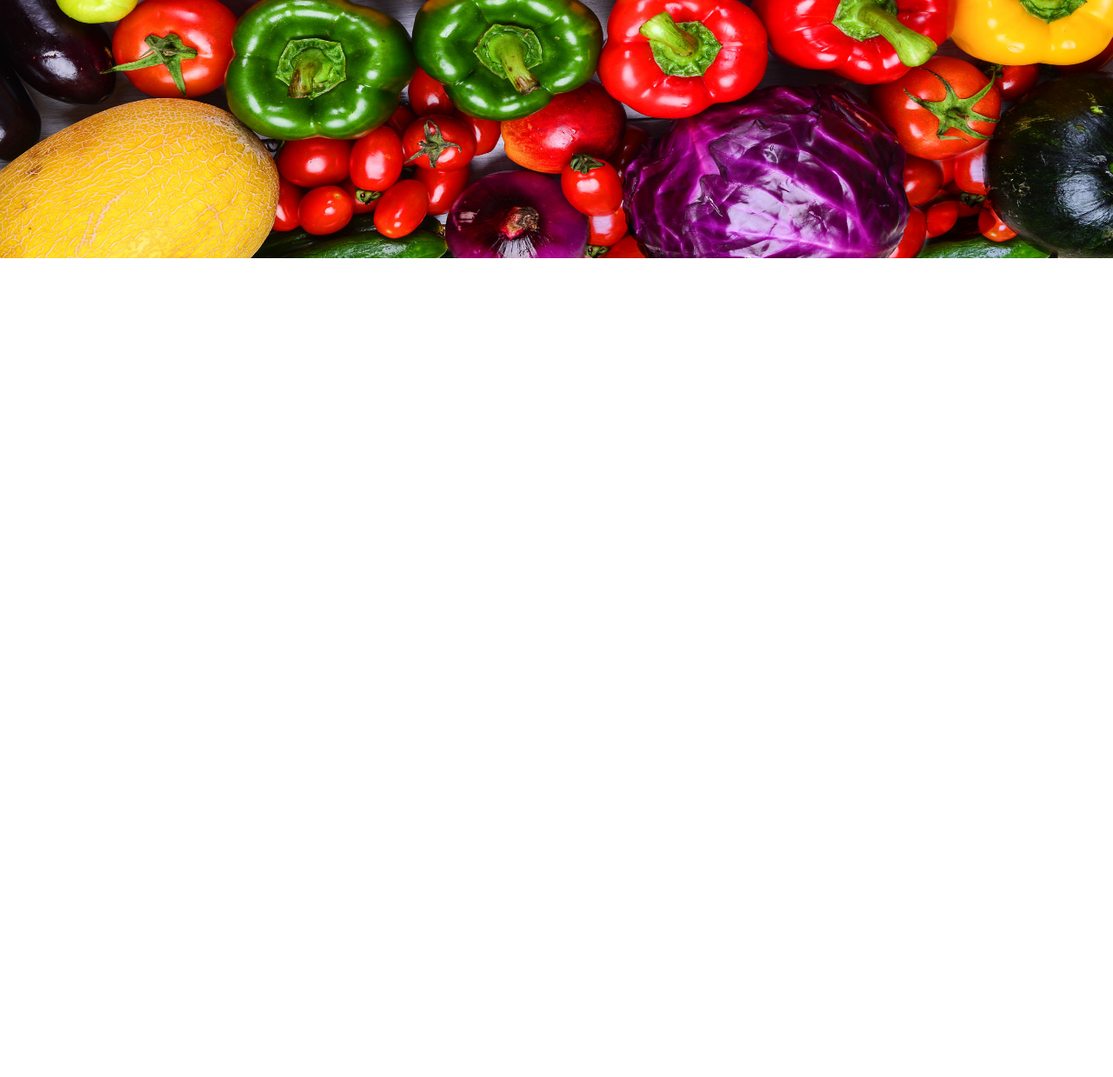
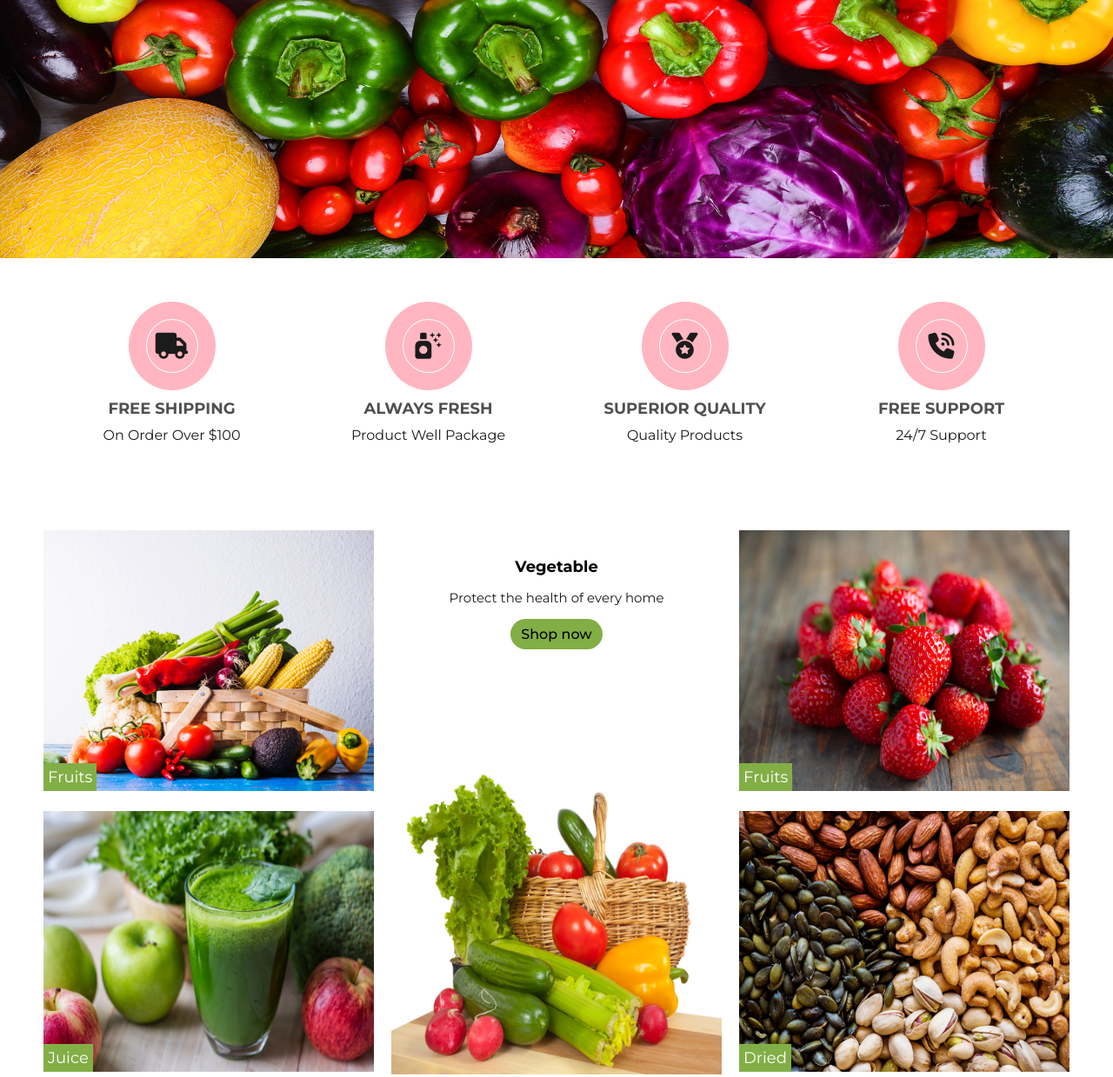
Before and after one commit to SanjayMaity15/VEGEFOOD_PROJECT, a website built with Vite: page index.html in a window 1280 px wide. Shown: the part 503-1742 px from the top of the page at 87% size. Before the commit the page ends 803 px from the top, so only its background shows below. Built offline with nearby package versions, Linux system fonts and the light colour scheme.

Commit message:
product listing complete

```diff
--- a/index.html
+++ b/index.html
@@ -88,7 +88,7 @@
   <main>
 
     <section>
-      <div  class="hero-section">
+      <div class="hero-section">
         <div class="bg-hero bg-first hero-bg-active">
           <img src="./images/bg_1.jpg" alt="" srcset="">
           <h1 class="main-heading">We serve fresh vegetable & fruits</h1>
@@ -100,6 +100,68 @@
         <div class="bg-hero bg-third">
           <img src="./images/bg_3.jpg" alt="" srcset="">
           <h1 class="main-heading">We ensure secure packaging of food</h1>
+        </div>
+      </div>
+    </section>
+
+    <section>
+      <div class="feature-section container">
+        <div class="feature-card">
+          <p class="feature-icon-holder">
+            <i class="fa-solid fa-truck feature-icon"></i>
+          </p>
+          <h3 class="feature-heading">Free shipping</h3>
+          <p class="feature-condition">on order over $100</p>
+        </div>
+        <div class="feature-card">
+          <p class="feature-icon-holder">
+            <i class="fa-solid fa-spray-can-sparkles feature-icon"></i>
+          </p>
+          <h3 class="feature-heading">Always fresh</h3>
+          <p class="feature-condition">product well package</p>
+        </div>
+        <div class="feature-card">
+          <p class="feature-icon-holder">
+            <i class="fa-solid fa-medal feature-icon"></i>
+          </p>
+          <h3 class="feature-heading">Superior quality</h3>
+          <p class="feature-condition">quality products</p>
+        </div>
+        <div class="feature-card">
+          <p class="feature-icon-holder">
+            <i class="fa-solid fa-phone-volume feature-icon"></i>
+          </p>
+          <h3 class="feature-heading">Free support</h3>
+          <p class="feature-condition">24/7 support</p>
+        </div>
+      </div>
+    </section>
+
+    <section>
+      <div class="product-listing container">
+        <div class="product-card">
+          <img src="./public/images/category-1.jpg" alt="">
+          <span>Fruits</span>
+        </div>
+        <div class="product-card span-2">
+          <img src="./public/images/category.jpg" alt="">
+          <div class="product-text">
+            <h4>vegetable</h4>
+            <p>Protect the health of every home</p>
+            <button>Shop now</button>
+          </div>
+        </div>
+        <div class="product-card">
+          <img src="./public/images/category-2.jpg" alt="">
+          <span>Fruits</span>
+        </div>
+        <div class="product-card">
+          <img src="./public/images/category-3.jpg" alt="">
+          <span>Juice</span>
+        </div>
+        <div class="product-card">
+          <img src="./public/images/category-4.jpg" alt="">
+          <span>Dried</span>
         </div>
       </div>
     </section>
--- a/src/style.css
+++ b/src/style.css
@@ -40,6 +40,21 @@ a {
   text-decoration: none;
   list-style: none;
   color: var(--little-black);
+}
+
+button{
+  padding: 0.8rem 1.2rem;
+  background-color: #82ae46;
+  border: none;
+  border-radius: 2rem;
+  font-size: 1.6rem;
+  font-weight: 500;
+  transition: all 0.3s linear;
+}
+
+button:hover{
+  background-color: #fff;
+  border: 1px solid green;
 }
 
 /* ============= HEADER SECTION STYLING ============ */
@@ -138,6 +153,122 @@ a {
 }
 
 
+/* Feature section */
+
+.feature-section{
+  margin-top: 5rem;
+  display: grid;
+  grid-template-columns: repeat(auto-fit, minmax(250px, 1fr));
+}
+
+
+.feature-card{
+  display: flex;
+  flex-direction: column;
+  align-items: center;
+  gap: 1rem;
+}
+
+.feature-icon-holder{
+  padding: 2rem;
+  background-color: lightpink;
+  border-radius: 100%;
+  transition: all .5s ease-in-out;
+}
+
+ .feature-icon-holder:hover{
+  background-color: var(--little-green);
+}
+
+
+
+.feature-icon{
+  font-size: 3rem;
+  width: 6rem;
+  aspect-ratio: 1;
+  line-height: 6rem;
+  text-align: center;
+  background-color: lightpink;
+  border-radius: 100%;
+  border: 1px solid #fff;
+  transition: all 0.3s linear;
+}
+
+
+.feature-heading{
+  font-size: 1.8rem;
+  text-transform: uppercase;
+  color: rgb(81, 79, 79);
+}
+
+
+.feature-condition{
+  text-transform: capitalize;
+  font-size: 1.6rem;
+}
+
+/* Product listing */
+
+.product-listing{
+  margin-top: 10rem;
+  display: grid;
+  grid-template-columns: repeat(auto-fit, minmax(300px, 1fr));
+  gap: 2rem;
+}
+
+.product-listing img{
+  width: 100%;
+  height: 300px;
+}
+
+
+.product-card{
+  position: relative;
+}
+.product-listing span{
+  position: absolute;
+  bottom: 0.9%;
+  left: 0;
+  font-size: 1.8rem;
+  background-color: #82ae46;
+  padding: 0.5rem;
+  display: inline-block;
+  color: var(--little-white);
+}
+
+.product-text{
+  position: absolute;
+  top: 5%;
+  display: flex;
+  flex-direction: column;
+  align-items: center;
+  left: 50%;
+  transform: translateX(-50%);
+  width: 80%;
+  gap: 1.5rem;
+
+
+  & h4{
+    font-size: 1.8rem;
+    text-transform: capitalize;
+  }
+
+  & p{
+    font-size: 1.5rem;
+  }
+
+
+}
+
+.span-2{
+  grid-row: span 2;
+  height: 100%;
+
+  & img{
+    height: 100%;
+  }
+}
+
 
 /* ============= FOOTER SECTION STYLING ============ */
 
@@ -178,4 +309,10 @@ a {
   .humburger-active {
     display: block !important;
   }
+
+  /* Product listing */
+
+  .span-2{
+    order: -1;
+  }
 }
```
